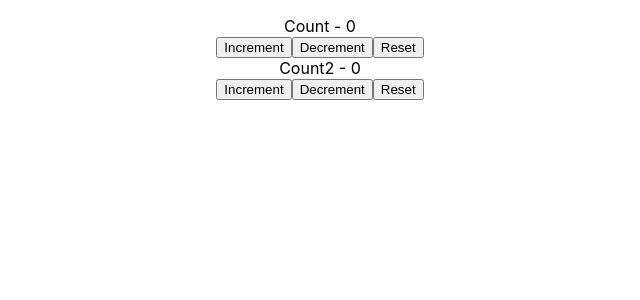
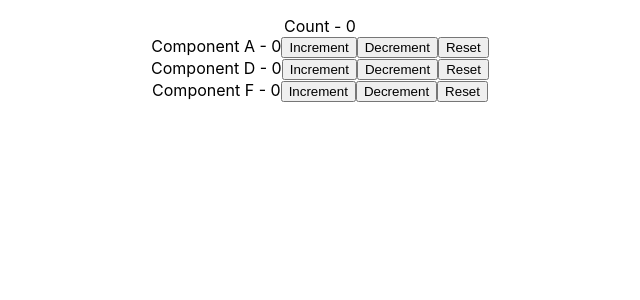
Before and after one commit to FahadAminShovon/ReactHookLearning, a React (Create React App) app: page / in a window 1280 px wide. Shown: the top 300 px of the page, without its empty margins (320-960 px from the left). Built offline with nearby package versions, Linux system fonts and the light colour scheme.

Commit message:
useDispatch with useContext

```diff
--- a/src/App.js
+++ b/src/App.js
@@ -1,13 +1,38 @@
-import React from 'react';
+import React, { useReducer } from 'react';
 import './App.css';
-import CounterThree from './components/UseReducer/CounterThree';
+import ComponentA from './components/UseReducerWithUseContext/ComponentA';
+import ComponentB from './components/UseReducerWithUseContext/ComponentB';
+import ComponentC from './components/UseReducerWithUseContext/ComponentC';
 
+const initialState = 0
+const reducer = (state , action) => {
+    switch(action){
+        case 'increment':
+            return state + 1
+        case 'decrement':
+            return state -1
+        case 'reset':
+            return initialState
+        default:
+            return state
+    }
+}
 
-function App() {
+export const CountContext = React.createContext()
+
+function App () {
+
+  const [count, dispatch] = useReducer(reducer, initialState)
+
   return (
-    <div className="App">
-      <CounterThree/>
-    </div>
+    <CountContext.Provider value = {{countState:count, countDispatch:dispatch }}>
+      <div className="App">
+        Count - {count}
+        <ComponentA/>
+        <ComponentB/>
+        <ComponentC/>
+      </div>
+    </CountContext.Provider>
   );
 }
 
--- /dev/null
+++ b/src/components/UseReducerWithUseContext/ComponentA.jsx
@@ -0,0 +1,19 @@
+import React, { useContext } from 'react';
+import { CountContext } from '../../App';
+
+
+const ComponentA = () => {
+
+    const countContext = useContext(CountContext)
+
+    return (
+        <div>
+            Component A - {countContext.countState}
+            <button onClick = {() => countContext.countDispatch('increment')}>Increment</button>
+            <button onClick = {() => countContext.countDispatch('decrement')}>Decrement</button>
+            <button onClick = {() => countContext.countDispatch('reset')}>Reset</button>
+        </div>
+     );
+}
+
+export default ComponentA;
--- /dev/null
+++ b/src/components/UseReducerWithUseContext/ComponentB.jsx
@@ -0,0 +1,12 @@
+import React from 'react';
+import ComponentD from './ComponentD';
+
+const ComponentB = () => {
+    return (
+        <div>
+            <ComponentD/>
+        </div>
+     );
+}
+
+export default ComponentB;
--- /dev/null
+++ b/src/components/UseReducerWithUseContext/ComponentC.jsx
@@ -0,0 +1,13 @@
+import React from 'react';
+import ComponentE from './ComponentE';
+
+
+const ComponentC = () => {
+    return (
+        <div>
+            <ComponentE/>
+        </div>
+     );
+}
+
+export default ComponentC;
--- /dev/null
+++ b/src/components/UseReducerWithUseContext/ComponentD.jsx
@@ -0,0 +1,19 @@
+import React, { useContext } from 'react';
+import { CountContext } from '../../App';
+
+
+const ComponentD = () => {
+
+    const countContext = useContext(CountContext)
+
+    return (
+        <div>
+            Component D - {countContext.countState}
+            <button onClick = {() => countContext.countDispatch('increment')}>Increment</button>
+            <button onClick = {() => countContext.countDispatch('decrement')}>Decrement</button>
+            <button onClick = {() => countContext.countDispatch('reset')}>Reset</button>
+        </div>
+     );
+}
+
+export default ComponentD;
--- /dev/null
+++ b/src/components/UseReducerWithUseContext/ComponentE.jsx
@@ -0,0 +1,12 @@
+import React from 'react';
+import ComponentF from './ComponentF';
+
+const ComponentE = () => {
+    return (
+        <div>
+            <ComponentF/>
+        </div>
+     );
+}
+
+export default ComponentE;
--- /dev/null
+++ b/src/components/UseReducerWithUseContext/ComponentF.jsx
@@ -0,0 +1,19 @@
+import React, { useContext } from 'react';
+import { CountContext } from '../../App';
+
+
+const ComponentF = () => {
+
+    const countContext = useContext(CountContext)
+
+    return (
+        <div>
+            Component F - {countContext.countState}
+            <button onClick = {() => countContext.countDispatch('increment')}>Increment</button>
+            <button onClick = {() => countContext.countDispatch('decrement')}>Decrement</button>
+            <button onClick = {() => countContext.countDispatch('reset')}>Reset</button>
+        </div>
+     );
+}
+
+export default ComponentF;
```
